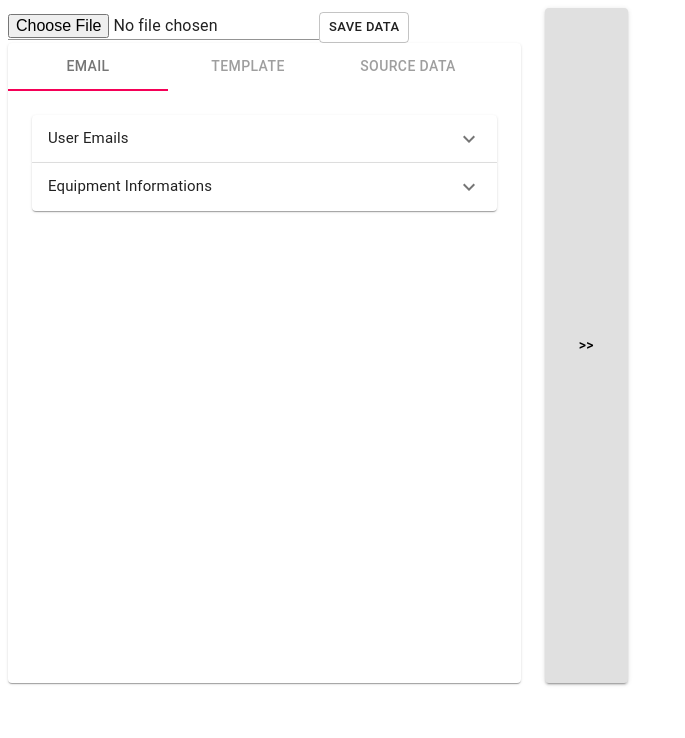
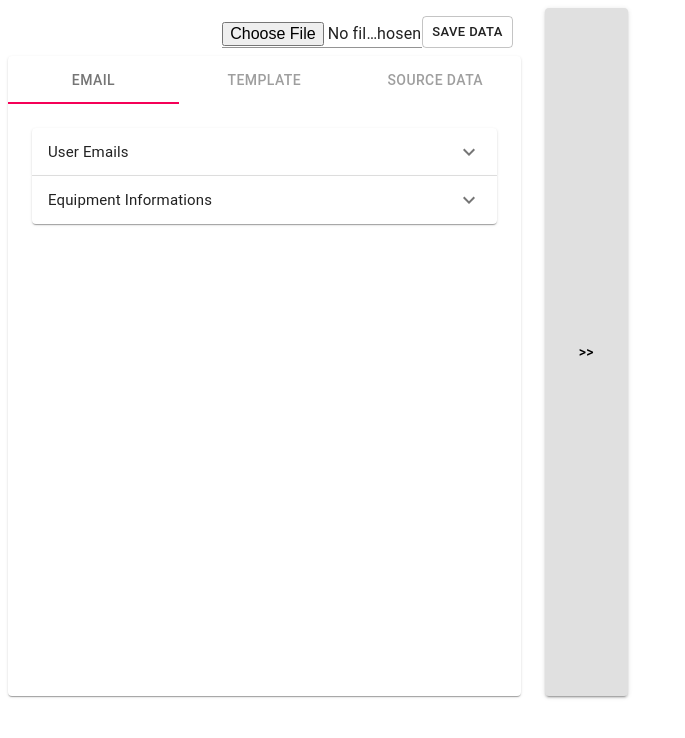
Before and after one commit to Maisy/sister, a React (Create React App) app: page / in a window 1280 px wide. Shown: the top 738 px of the page, without its empty margins (0-685 px from the left). Built offline with nearby package versions, Linux system fonts and the light colour scheme.

Commit message:
update css

```diff
--- a/package.json
+++ b/package.json
@@ -8,7 +8,7 @@
     "test": "react-scripts test",
     "eject": "react-scripts eject",
     "predeploy": "npm run build",
-    "deploy": "gh-pages -d build"
+    "deploy": "react-scripts build&&gh-pages -d build"
   },
   "eslintConfig": {
     "extends": "react-app"
@@ -32,6 +32,7 @@
     "@testing-library/jest-dom": "^4.2.4",
     "@testing-library/react": "^9.4.0",
     "@testing-library/user-event": "^7.2.1",
+    "classnames": "^2.2.6",
     "immer": "^5.3.6",
     "react": "^16.12.0",
     "react-dom": "^16.12.0",
--- a/src/App.js
+++ b/src/App.js
@@ -1,28 +1,10 @@
-import React from "react";
-import { Grid } from "@material-ui/core";
-import InputContents from "./components/in/ContentsWrapper";
-import ViewContents from "./components/out/ContentsWrapper";
-import RunButton from "./components/RunButton";
-// import SampleInput from "./resource/sample";
-import ExternalButtonGroup from "./components/ExternalButtonGroup";
-
+import React from 'react';
+import Layout from './components/Layout';
 
 function App() {
-
   return (
     <div className="App">
-      <Grid container spacing={3}>
-        <Grid item xs={12} sm={12} md={5}>
-          <ExternalButtonGroup></ExternalButtonGroup>
-          <InputContents></InputContents>
-        </Grid>
-        <Grid item xs={12} sm={12} md={1}>
-          <RunButton></RunButton>
-        </Grid>
-        <Grid item xs={12} sm={12} md={5}>
-          <ViewContents></ViewContents>
-        </Grid>
-      </Grid>
+      <Layout></Layout>
     </div>
   );
 }
--- /dev/null
+++ b/src/components/Layout.js
@@ -0,0 +1,23 @@
+import React from 'react';
+import { Grid } from '@material-ui/core';
+import InputContents from './in/ContentsWrapper';
+import ViewContents from './out/ContentsWrapper';
+import RunButton from './common/RunButton';
+import ExternalButtonGroup from './common/ExternalButtonGroup';
+
+export default function Layout() {
+  return (
+    <Grid container spacing={3}>
+      <Grid item xs={12} sm={12} md={5}>
+        <ExternalButtonGroup></ExternalButtonGroup>
+        <InputContents></InputContents>
+      </Grid>
+      <Grid item xs={12} sm={12} md={1}>
+        <RunButton></RunButton>
+      </Grid>
+      <Grid item xs={12} sm={12} md={5}>
+        <ViewContents></ViewContents>
+      </Grid>
+    </Grid>
+  );
+}
--- a/src/components/ExternalButtonGroup.js
+++ b/src/components/common/ExternalButtonGroup.js
@@ -2,12 +2,28 @@ import React, { useEffect, useState } from 'react';
 import Button from '@material-ui/core/Button';
 import Input from '@material-ui/core/Input';
 import { useDispatch, useSelector } from 'react-redux';
-import { ContentsActions } from '../store/modules/contents';
-import { StaticActions } from '../store/modules/static';
-import { getFormatDate } from '../utils/date';
-import { saveFile, loadJsonFile } from '../utils/file';
+import { ContentsActions } from '../../store/modules/contents';
+import { StaticActions } from '../../store/modules/static';
+import { getFormatDate } from '../../utils/date';
+import { saveFile, loadJsonFile } from '../../utils/file';
+import { makeStyles } from '@material-ui/core';
+
+const useStyles = makeStyles({
+  root: {
+    // border: '2px solid #FF6B6B',
+    padding: 8,
+    borderRadius: 10,
+    display: 'flex',
+    justifyContent: 'flex-end',
+    // backgroundColor: '#ffe0e9',
+  },
+  importButton: {
+    width: 200,
+  },
+});
 
 function ExternalButtonGroup() {
+  const classes = useStyles();
   const dispatch = useDispatch();
   const [save, setSave] = useState(false);
   const contentsFileData = useSelector(state => state.contents.fileData);
@@ -35,16 +51,17 @@ function ExternalButtonGroup() {
   }, [save, contentsFileData, staticFileData]);
 
   return (
-    <div>
+    <div className={classes.root}>
       {/* <label htmlFor="ex_file">업로드</label> */}
       <Input
         // id="ex_file"
+        className={classes.importButton}
         type={'file'}
         onChange={e => loadJsonFile(e, importActions)}
         inputProps={{ accept: '.json' }}
       ></Input>
 
-      <Button variant={'outlined'} size={'small'} onClick={exportActions}>
+      <Button variant="outlined" size="small" onClick={exportActions}>
         Save data
       </Button>
     </div>
--- a/src/components/RunButton.js
+++ b/src/components/common/RunButton.js
@@ -3,8 +3,8 @@ import { bindActionCreators } from 'redux'
 import { connect } from 'react-redux'
 import Button from '@material-ui/core/Button'
 import { makeStyles } from '@material-ui/core/styles'
-import { ContentsActions } from '../store/modules/contents'
-import { StaticActions } from '../store/modules/static'
+import { ContentsActions } from '../../store/modules/contents'
+import { StaticActions } from '../../store/modules/static'
 
 const useStyle = makeStyles({
   root: {
--- a/src/components/in/InputPages.js
+++ b/src/components/in/InputPages.js
@@ -1,10 +1,10 @@
-import React from 'react'
-import { makeStyles } from '@material-ui/core/styles'
-import { Tabs, Tab } from '@material-ui/core'
-import TabPanel from './TabPanel'
-import Template from './Template'
-import Source from './Source'
-import StaticData from './StaticData'
+import React from 'react';
+import { makeStyles } from '@material-ui/core/styles';
+import { Tabs, Tab } from '@material-ui/core';
+import TabPanel from './TabPanel';
+import Template from './Template';
+import Source from './Source';
+import StaticData from './StaticData';
 // import UserEmails from "./UserEmails";
 // import EquipInfos from "./EquipInfos";
 
@@ -13,26 +13,27 @@ const useStyles = makeStyles(theme => ({
     flexGrow: 1,
   },
   tab: {},
-}))
+}));
 
 function a11yProps(index) {
   return {
     id: `simple-tab-${index}`,
     'aria-controls': `simple-tabpanel-${index}`,
-  }
+  };
 }
 
-export default function InputPages(){
-  const classes = useStyles()
-  const [tabIdx, setTabIdx] = React.useState(0)
+export default function InputPages() {
+  const classes = useStyles();
+  const [tabIdx, setTabIdx] = React.useState(0);
 
   const handleChange = (event, newValue) => {
-    setTabIdx(newValue)
-  }
+    setTabIdx(newValue);
+  };
 
   return (
     <div className={classes.root}>
       <Tabs
+        variant="fullWidth"
         value={tabIdx}
         onChange={handleChange}
         aria-label="simple tabs example"
@@ -51,5 +52,5 @@ export default function InputPages(){
         <Source></Source>
       </TabPanel>
     </div>
-  )
+  );
 }
--- a/src/store/modules/contents.js
+++ b/src/store/modules/contents.js
@@ -164,6 +164,9 @@ export default handleActions(
       const shouldSendMailMap = {};
       tableData.forEach((week, weekIdx, arr) => {
         const weekKey = 'week' + (weekIdx + 1);
+        if (!week) {
+          return;
+        }
         const rows = week.split('\n');
 
         const rowKeyList = rows[0].split(',');
```
Also changed, not shown: 1 other file (tests, documents, lock files or other folders).
